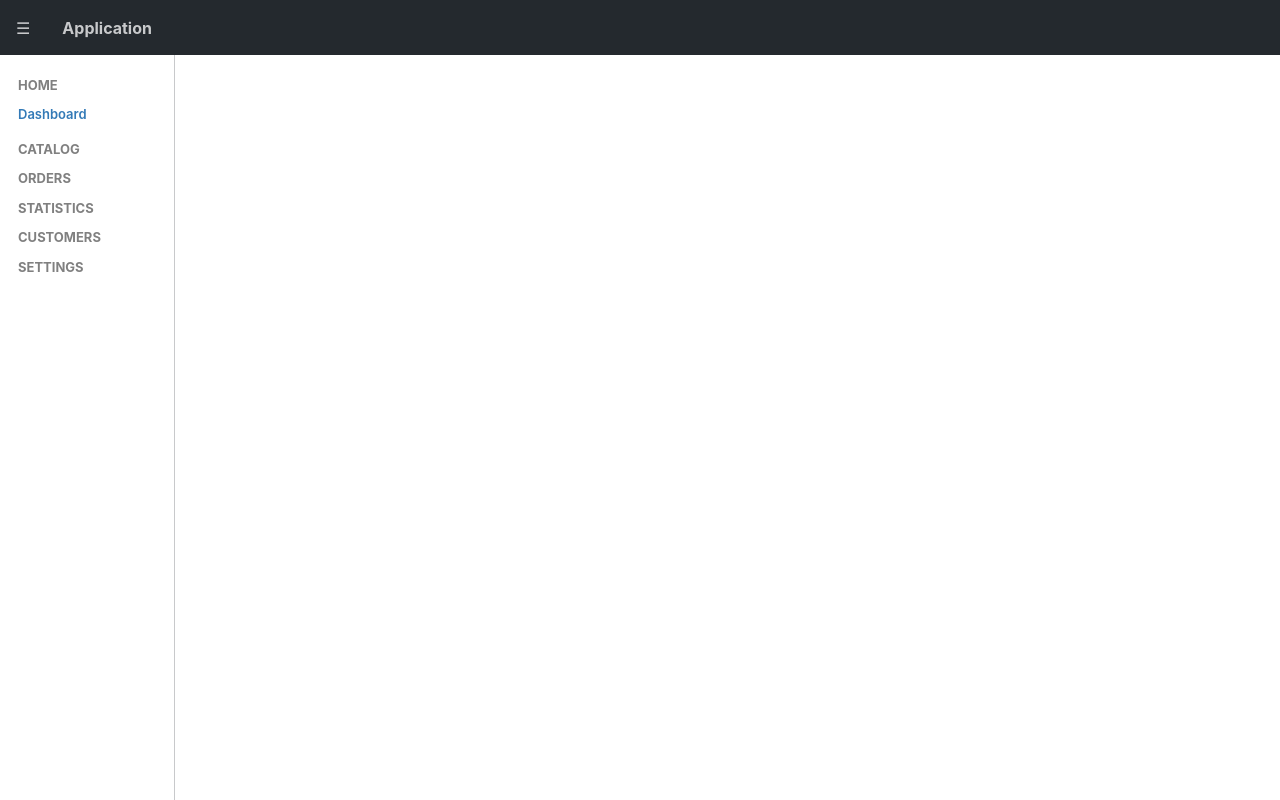
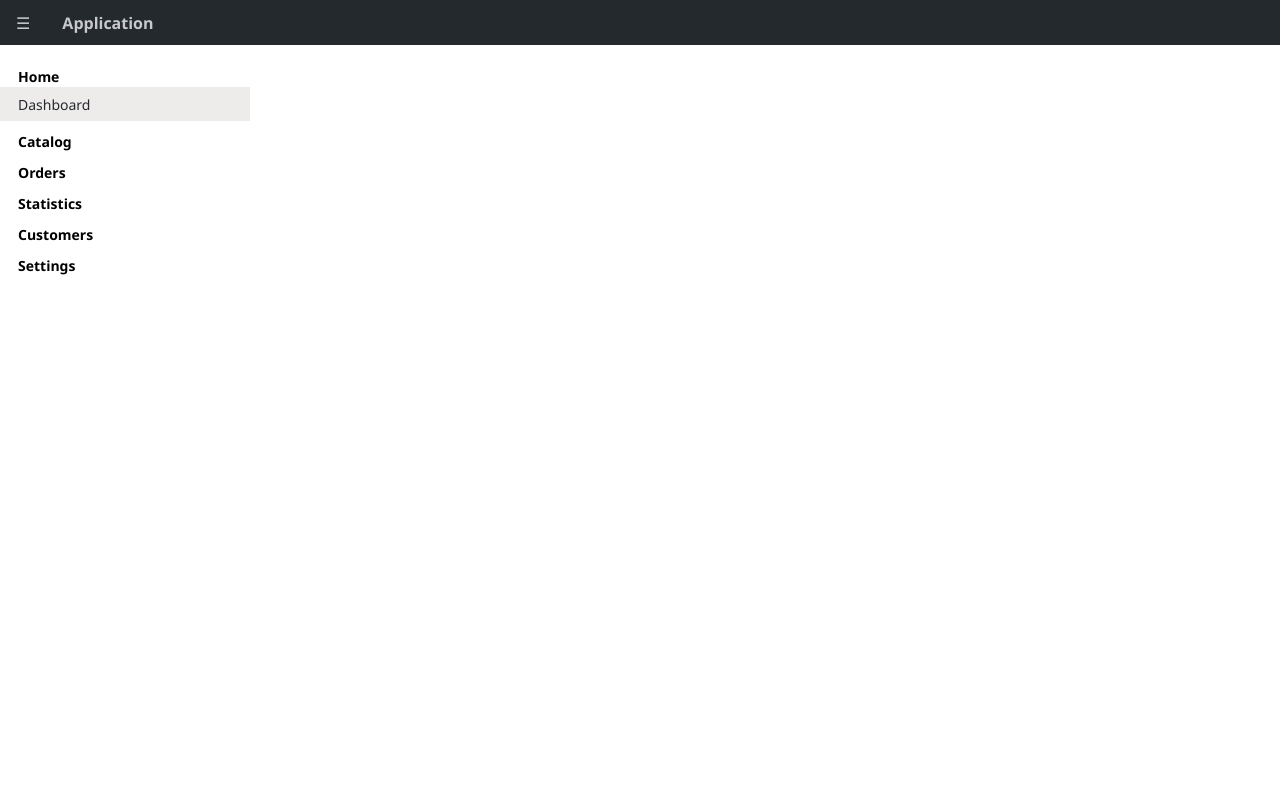
Before and after one commit to kadav8/web, a Vue app in the folder vue/: page / in a window 1280 px wide. Built offline with nearby package versions, Linux system fonts and the light colour scheme.

Commit message:
table fix, sidebar fix

```diff
--- a/vue/src/components/Headbar.vue
+++ b/vue/src/components/Headbar.vue
@@ -29,6 +29,11 @@ export default {
 <style lang="scss" scoped>
 @import "../styles/colors.scss";
 
+.app-header {
+  background-color: $header-background;
+  color: $header-textcolor;
+}
+
 .app-header-element {
   padding: 1em;
   position: relative;
--- a/vue/src/components/InfoBox.vue
+++ b/vue/src/components/InfoBox.vue
@@ -25,18 +25,22 @@ export default {
 .infobox {
   background-color: $ligt-yellow;
   padding: 20px;
-  margin: 20px;
+  margin-right: 20px;
+}
+
+.last-infobox {
+  margin-right: 0px;
 }
 
 .title {
-  font-size: 12px;
-  color: black;
-  font-weight: 600;
+  font-size: 20px;
+  color: white;
+  font-weight: 300;
 }
 
 .info {
-  font-size: 40px;
-  color: black;
-  font-weight: 600;
+  font-size: 50px;
+  color: white;
+  font-weight: 500;
 }
 </style>
--- a/vue/src/components/ProgressBar.vue
+++ b/vue/src/components/ProgressBar.vue
@@ -11,18 +11,20 @@ export default {
 </script>
 
 <style lang="scss">
+@import "../styles/colors.scss";
+
 .progress-bar {
   position: fixed;
   top: 0;
   left: 0;
   right: 0;
-  height: 2px;
-  background: yellow;
+  height: 3px;
+  background: $ligt-yellow;
   overflow: hidden;
 }
 
 .progress-bar-indeterminate {
-  background: black;
+  background: $header-background;
 
   &:before {
     content: "";
--- a/vue/src/components/Sidebar.vue
+++ b/vue/src/components/Sidebar.vue
@@ -1,14 +1,16 @@
 <template>
-  <div class="app-sidebar unselectable" :class="{'hidden-sidebar': !isSidebarVisible, 'unselectable': true}">
+  <div class="app-sidebar unselectable" :class="{'hidden-sidebar': !isSidebarVisible}">
     <div class="sidebar-link-container" v-for="item in menuitems" :key="item.title">
 
-      <div class="sidebar-link" @click="menuClick(item.title)">
+      <div class="sidebar-link" @click="menuClick(item.path)">
         {{item.title}}
       </div>
 
-      <div class="sidebar-link-container" :class="{'hidden': hiddableMenu && !openedMenus.includes(item.title), 'selected': selectedMenu===child.title}" v-for="child in item.children" :key="child.title">
+      <div class="sidebar-sublink-container"
+        :class="{'hidden': hiddableMenu && !openedMenus.includes(item.path), 'selected': selectedMenu===item.path+child.path}"
+        v-for="child in item.children" :key="child.title">
         <router-link class="sidebar-sublink" :to="item.path+child.path">
-          <span @click="selectedMenu=child.title">{{child.title}}</span>
+          <span @click="selectedMenu=item.path+child.path">{{child.title}}</span>
         </router-link>
       </div>
 
@@ -25,12 +27,12 @@ export default {
       hiddableMenu: true,
       menuitems: [
         {
-          title: "HOME",
+          title: "Home",
           path: "",
           children: [{ title: "Dashboard", path: "/" }]
         },
         {
-          title: "CATALOG",
+          title: "Catalog",
           path: "/catalog",
           children: [
             { title: "Products", path: "/products" },
@@ -39,7 +41,7 @@ export default {
           ]
         },
         {
-          title: "ORDERS",
+          title: "Orders",
           path: "/orders",
           children: [
             { title: "Claims", path: "/claims" },
@@ -49,7 +51,7 @@ export default {
           ]
         },
         {
-          title: "STATISTICS",
+          title: "Statistics",
           path: "/statistics",
           children: [
             { title: "Sales", path: "/sales" },
@@ -59,7 +61,7 @@ export default {
           ]
         },
         {
-          title: "CUSTOMERS",
+          title: "Customers",
           path: "/customers",
           children: [
             { title: "Messages", path: "/messages" },
@@ -69,23 +71,32 @@ export default {
           ]
         },
         {
-          title: "SETTINGS",
+          title: "Settings",
           path: "/settings",
           children: [{ title: "Admins", path: "/admins" }]
         }
       ],
-      openedMenus: ["HOME"],
-      selectedMenu: ""
+      openedMenus: [],
+      selectedMenu: null
     };
   },
 
+  mounted () {
+    let path = window.location.hash.substring(1);
+    let main = path.split("/")[1];
+    if(main === "") {
+      this.openedMenus.push(main);
+    } else {
+      this.openedMenus.push("/"+main);
+    }
+    this.selectedMenu = path;
+  },
+
+  computed: {
+    ...mapState(["isSidebarVisible"])
+  },
+
   methods: {
-    isSelectedMenu(input) {
-      if (this.$route.path === "/") {
-        return input === "/";
-      }
-      return this.$route.path.indexOf(input) === 0;
-    },
     menuClick(input) {
       if(this.openedMenus.includes(input)) {
         this.openedMenus = this.openedMenus.filter(title => title != input);
@@ -93,16 +104,16 @@ export default {
         this.openedMenus.push(input);
       }
     }
-  },
-
-  computed: {
-    ...mapState(["isSidebarVisible"])
   }
 };
 </script>
 
 <style lang="scss" scoped>
 @import "../styles/colors.scss";
+
+.app-sidebar {
+  //border-right: 1px solid $sidebar-bordercolor;
+}
 
 .hidden-sidebar {
   width: 0;
@@ -111,37 +122,30 @@ export default {
 .sidebar-link-container {
   padding-bottom: 5px;
   padding-top: 5px;
+}
+
+.sidebar-sublink-container {
+  padding-bottom: 5px;
+  padding-top: 5px;
   &:hover {
-    //background-color: $vlight-grey;
-  }
-  &.router-link-exact-active {
     background-color: $vlight-grey;
   }
-  .selected {
-    background-color: $vlight-grey;
-  }
+}
+.selected {
+  background-color: $vlight-grey;
 }
 
 .sidebar-link {
   padding-left: 18px;
-  font-size: 13px;
-  color: grey;
+  font-size: 14px;
   text-decoration: none;
-  font-weight: 700;
-  &.router-link-exact-active {
-    //text-decoration: underline;
-  }
-  &:hover {
-    //text-decoration: underline;
-  }
   cursor: pointer;
+  font-weight: 600;
 }
 
 .sidebar-sublink {
   @extend .sidebar-link;
-  color: #337ab7;
-  font-weight: 600;
+  color: $light-black;
+  font-weight: 500;
 }
-
-
 </style>
--- a/vue/src/pages/HomePage.vue
+++ b/vue/src/pages/HomePage.vue
@@ -11,7 +11,7 @@
         <infobox title="Today's Visits" info="12345"></infobox>
       </div>
       <div class="column">
-        <infobox title="Messages" info="210"></infobox>
+        <infobox class="last-infobox" title="Messages" info="210"></infobox>
       </div>
     </div>
   </div>
--- a/vue/src/pages/ProductPage.vue
+++ b/vue/src/pages/ProductPage.vue
@@ -20,11 +20,11 @@ export default {
       headers: [
         { title: "Id", key: "id", width: "50px" },
         { title: "Name", key: "name", width: "200px" },
-        { title: "Manufacturer", key: "manufacturer", classes: "hide600", width: "200px" },
+        { title: "Manufacturer", key: "manufacturer", width: "200px" },
         { title: "Price", key: "price", width: "15%" },
-        { title: "Stock", key: "stock", classes: "hide400", width: "15%" },
-        { title: "Status", key: "status", classes: "hide400" },
-        { title: "Adding date", key: "addDate", classes: "hide400" }
+        { title: "Stock", key: "stock", width: "15%" },
+        { title: "Status", key: "status" },
+        { title: "Adding date", key: "addDate" }
       ],
       datas: [],
       defaultSortKey: "id",
--- a/vue/src/styles/basics.scss
+++ b/vue/src/styles/basics.scss
@@ -10,9 +10,6 @@ body,
 html {
     height: 100%;
     width: 100%;
-}
-
-body {
     line-height: 1.5;
 }
 
@@ -55,7 +52,3 @@ button:focus {
 .maxwidth {
     height: 100%;
 }
-
-.grey-bg {
-    background-color: $light-grey;
-}
--- a/vue/src/styles/colors.scss
+++ b/vue/src/styles/colors.scss
@@ -18,16 +18,14 @@ $danger: #dc3545;
 $light: #f8f9fa;
 $dark: #343a40;
 
-$vvlight-grey: #fafafa;
 $vlight-grey: #eeebeb;
 $light-grey: #c8c9cb;
 $grey: #868e96;
-$grey-dark: #343a40;
 
 $light-black: #24292e;
 $light-purple:#563d7c;
-$vligt-yellow: #fdf7e48c;
-$ligt-yellow: #f8e5ab;
+$vligt-yellow: #fdf7e4;
+$ligt-yellow: #FA6800;
 
 $header-background: $light-black;
 $header-textcolor: $light-grey;
--- a/vue/src/styles/layout.scss
+++ b/vue/src/styles/layout.scss
@@ -1,12 +1,12 @@
 @import "./colors.scss";
 
-$header-height: 55px;
-$sidebar-width: 175px;
+$header-height: 45px;
+$sidebar-width: 250px;
 
 .app-main {
   width: 100%;
   height: 100%;
-  font-family: -apple-system, BlinkMacSystemFont, "Segoe UI", Helvetica, Arial, sans-serif, "Apple Color Emoji", "Segoe UI Emoji", "Segoe UI Symbol";
+  font-family: "Segoe UI", "Open Sans", sans-serif, serif, Helvetica, Arial, "Apple Color Emoji", "Segoe UI Emoji", "Segoe UI Symbol";
 }
 
 .app-header {
@@ -14,8 +14,6 @@ $sidebar-width: 175px;
   height: $header-height;
   position: fixed;
   overflow: hidden;
-  background-color: $header-background;
-  color: $header-textcolor;
 }
 
 .app-content {
@@ -28,7 +26,6 @@ $sidebar-width: 175px;
   width: $sidebar-width;
   height: 100%;
   float: left;
-  border-right: 1px solid $sidebar-bordercolor;
   padding-top: 1em;
   overflow-x: hidden;
   overflow-y: auto;
@@ -49,7 +46,11 @@ $sidebar-width: 175px;
   overflow: inherit;
 }
 
-
+.scroll-wrapper {
+  width: 100%;
+  height: 100%;
+  overflow: auto;
+}
 
 @media screen and (max-width: 800px) {
   .hide800 {
--- a/vue/src/styles/table.scss
+++ b/vue/src/styles/table.scss
@@ -1,6 +1,8 @@
 @import "../styles/layout.scss";
 @import "../styles/colors.scss";
 @import "../styles/font-awesome/font-awesome.scss";
+
+$table-header-height: 45px;
 
 span {
     font-size: 14px;
@@ -10,15 +12,22 @@ span {
     padding-right: 15px;
 }
 
+input,
+select {
+    border: 1px solid $table-border-color;
+    padding: 3px;
+    //border-radius: 3px;
+}
+
 input {
     width: 200px;
 }
 
-input,
 select {
-    border: 1px solid $table-border-color;
-    padding: 3px;
-    border-radius: 3px;
+    -moz-appearance: none;
+    -webkit-appearance: none;
+    appearance: none;
+    padding-right: 8px;
 }
 
 .pager-button {
@@ -33,8 +42,8 @@ select {
 
 .search-container {
     margin-bottom: 10px;
-    padding: 3px;
-    border: 1px solid $table-border-color;
+    padding: 8px;
+    //border: 1px solid $table-border-color;
 }
 
 .table-container {
@@ -43,55 +52,63 @@ select {
 
 .pager-container {
     margin-top: 10px;
-    padding: 3px;
-    border: 1px solid $table-border-color;
+    padding: 8px;
+    //border: 1px solid $table-border-color;
 }
 
 table {
     border-collapse: collapse;
     table-layout: fixed;
     font-size: 14px;
-    cursor: pointer;
-
-    thead {
-        background-color: $table-head-bgcolor;
-        color: $table-head-textcolor;
-    }
-
-    tbody {
-        display: block;
-        overflow-y: scroll;
-    }
-
-    th, td {
-        text-align: left;
-        padding: 2px;
-        white-space: nowrap;
-        overflow: hidden;
-    }
-
-    th:last-child {
-        border-right: 32px solid $table-head-bgcolor;
-    }
 
     tr {
         display: table;
         width: 100%;
         table-layout: fixed;
-        border-top: 1px solid $table-border-color;
     }
 
-    tr:first-child {
-        border-top: none;
+    thead {
+        background-color: $table-head-bgcolor;
+        color: $table-head-textcolor;
+        border-bottom: 1px solid $table-border-color;
+        font-size: 18px;
+        tr {
+            height: $table-header-height;
+            border-right-color: $table-head-bgcolor;
+            border-right-style: solid;
+            th {
+                font-weight: 400;
+            }
+        }
+    }
+
+    tbody {
+        display: block;
+        overflow-y: auto;
+        tr {
+            cursor: pointer;
+            border-bottom: 1px solid $table-border-color;
+        }
+        tr:last-child.scrollbar-exist {
+            border: none;
+        }
+    }
+
+    th, td {
+        text-align: left;
+        padding: 4px;
+        white-space: nowrap;
+        overflow: hidden;
     }
 
     tr:nth-child(even) {
-        background-color: $table-even-color;
+        //background-color: $table-even-color;
     }
 
     .datarow {
         &:hover {
             background-color: $table-hover-color;
+            color: white;
         }
     }
 }
@@ -115,14 +132,17 @@ table {
 }
 
 .newbutton {
-    font-size: 14px;
-    border: 1px solid $light-grey;
-    padding: 2px 30px;
-    border-radius: 0px;
+    font-size: 20px;
+    font-weight: 400;
+    padding: 3px 10px;
     cursor: pointer;
-    background-color: $ligt-yellow;
+    color: $light-black;
 }
 
 .newbutton:hover {
-    background-color: $vligt-yellow;
+    border: 1px solid $table-border-color;
 }
+
+.plus-span {
+    font-size: 22px;
+}
```
Also changed, not shown: vue/src/components/Table.vue (+6 -5 lines), vue/src/components/js/table.js (+10 -2 lines), 3 other files (tests, documents, lock files or other folders).
